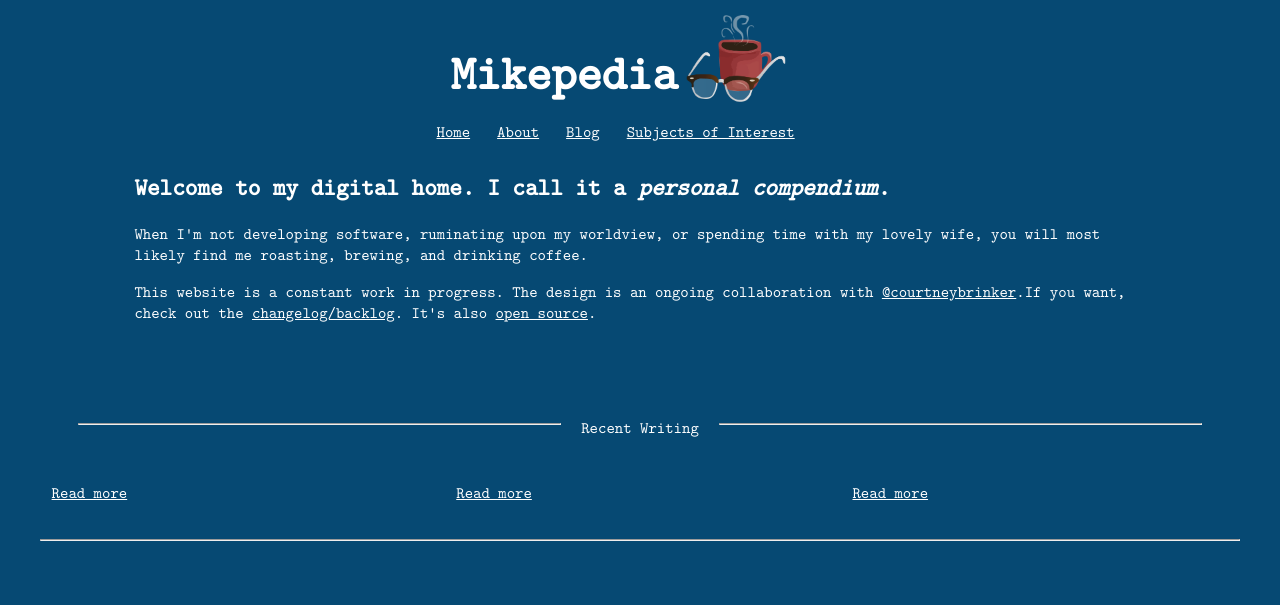
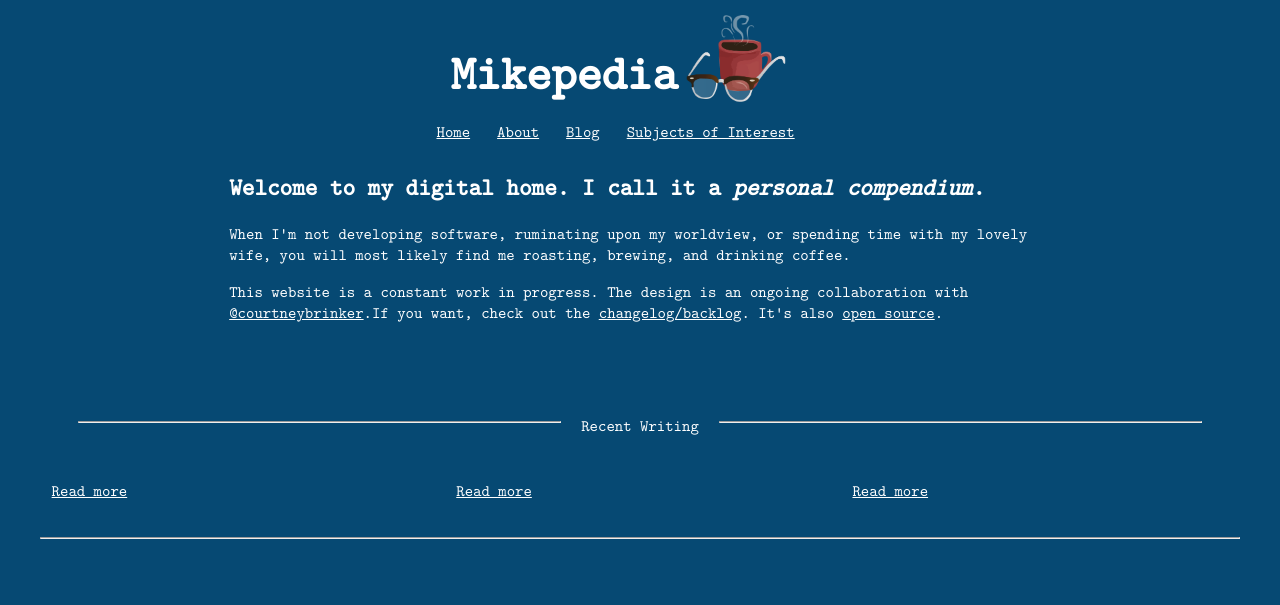
Before and after one commit to themikejr/mikepedia-spring-boot, a Spring app: page /home in a window 1280 px wide. Shown: the top 605 px of the page. Run offline with Thymeleaf, Linux system fonts and the light colour scheme; the template is opened without the code that fills it, so the values that code supplies are empty.

Commit message:
Put home page content in article tag for semantic css and width formatting.

```diff
--- a/src/main/resources/templates/home.html
+++ b/src/main/resources/templates/home.html
@@ -12,11 +12,11 @@
 		<header th:include="header"></header>
 		<nav th:include="nav"></nav>
 
-		<div class="welcome">
+		<article>
 			<h2>Welcome to my digital home. I call it a <em>personal compendium</em>.</h2>
 			<p class="welcome-message">When I'm not developing software, ruminating upon my worldview, or spending time with my lovely wife, you will most likely find me roasting, brewing, and drinking coffee.</p>
 			<p>This website is a constant work in progress. The design is an ongoing collaboration with <a href="http://twitter.com/courtneybrinker" target="_blank">@courtneybrinker</a>.If you want, check out the <a th:href="@{/blog/backlog}">changelog/backlog</a>. It's also <a href="http://github.com/themikejr/mikepedia" target="_blank">open source</a>.</p>
-		</div>
+		</article>
 
 		<div class="articles-of-interest">
 			<div class="articles-of-interest-header">
```
